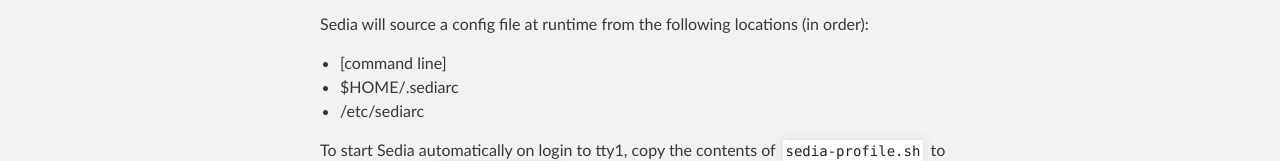
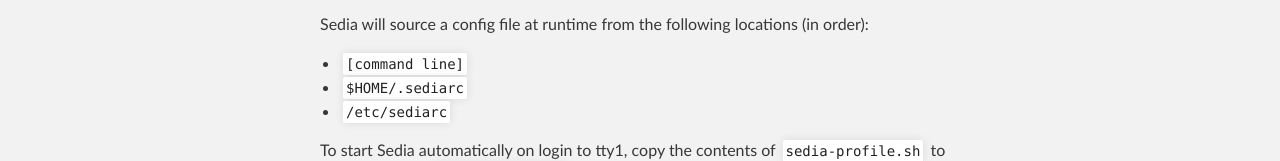
Before and after one commit to dluco/sedia, a plain HTML site: page index.html in a window 1280 px wide. Shown: the part 1072-1233 px from the top of the page. Drawn offline with Linux system fonts and the light colour scheme.

Commit message:
<code> for config file list

```diff
--- a/index.html
+++ b/index.html
@@ -50,9 +50,9 @@
 <p>Sedia will source a config file at runtime from the following locations (in order):</p>
 
 <ul>
-	<li>[command line]</li>
-	<li>$HOME/.sediarc</li>
-	<li>/etc/sediarc</li>
+	<li><code>[command line]</code></li>
+	<li><code>$HOME/.sediarc</code></li>
+	<li><code>/etc/sediarc</code></li>
 </ul>
 
 <p>To start Sedia automatically on login to tty1, copy the contents of <code>sedia-profile.sh</code> to the <b>end</b> of your <code>~/.bash_profile</code> file. It is important to put the call to Sedia at the end of the file because the calling process (the shell) will be replaced with Sedia and execution of the file will stop at that line.</p>
```
